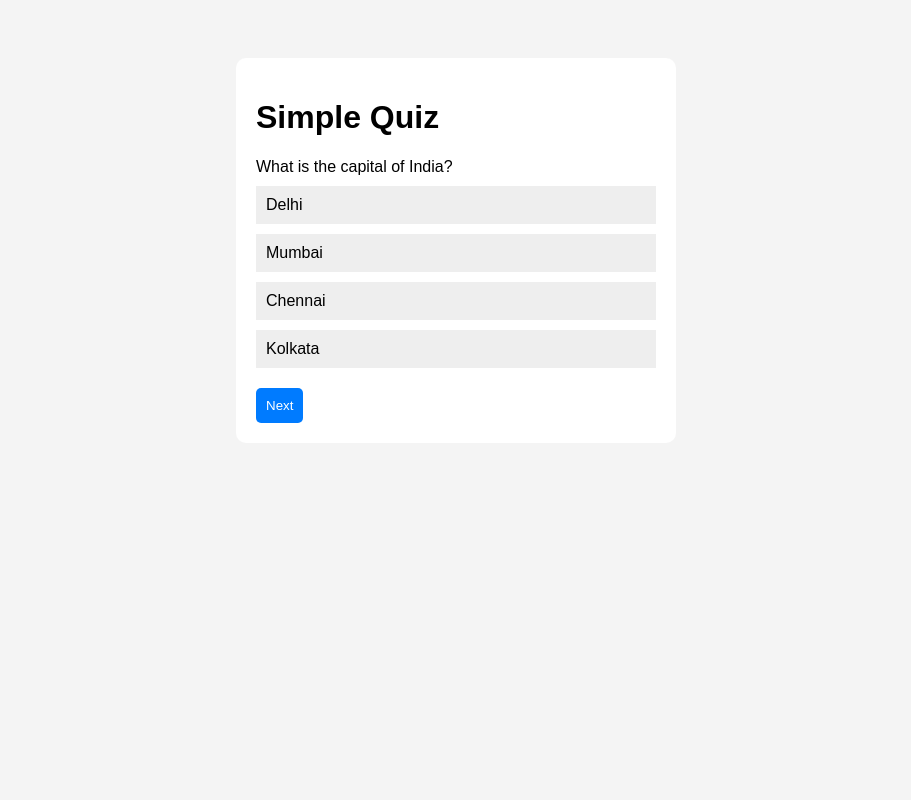
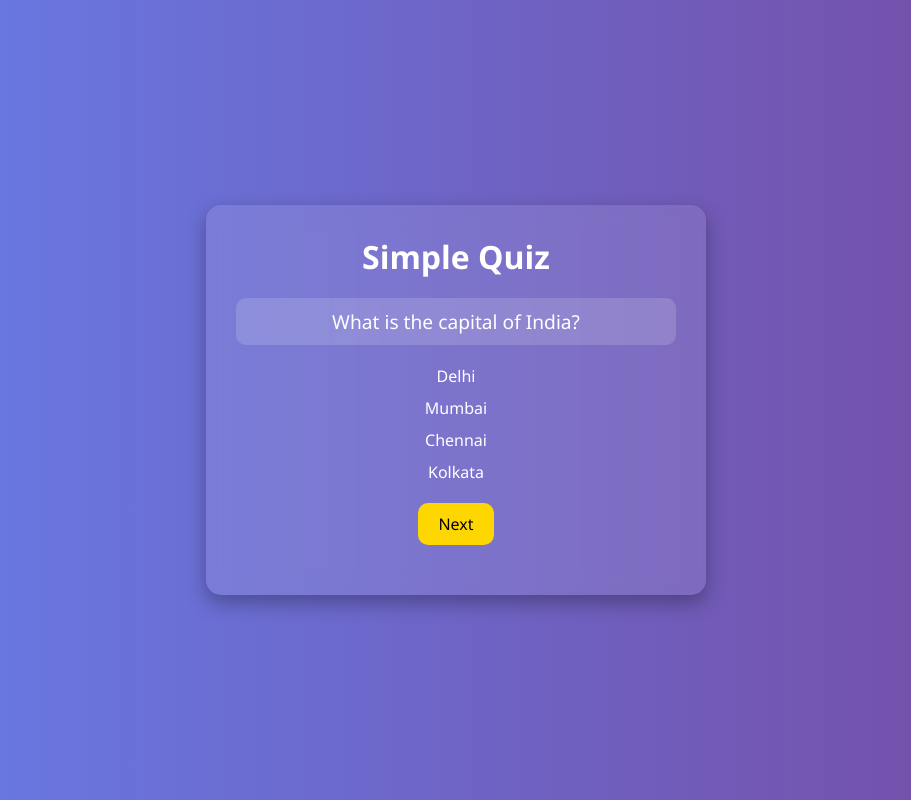
Before and after one commit to Souravian001/quiz-app, a plain HTML site: page index.html in a window 1280 px wide. Shown: the whole page, without its empty margins (184-1095 px from the left). Drawn offline with Linux system fonts and the light colour scheme.

Commit message:
Update style.css

```diff
--- a/style.css
+++ b/style.css
@@ -1,33 +1,89 @@
+/* Reset and Base Styles */
+* {
+  margin: 0;
+  padding: 0;
+  box-sizing: border-box;
+  font-family: 'Segoe UI', Tahoma, Geneva, Verdana, sans-serif;
+}
+
 body {
-  font-family: Arial;
-  background: #f4f4f4;
+  background: linear-gradient(to right, #667eea, #764ba2);
+  color: #fff;
+  height: 100vh;
   display: flex;
+  align-items: center;
   justify-content: center;
-  padding: 50px;
 }
+
+/* Container Box */
 .container {
-  background: white;
-  padding: 20px;
+  background-color: rgba(255, 255, 255, 0.1);
+  padding: 30px;
+  border-radius: 15px;
+  box-shadow: 0 8px 20px rgba(0, 0, 0, 0.3);
+  width: 90%;
+  max-width: 500px;
+  text-align: center;
+  backdrop-filter: blur(10px);
+}
+
+/* Heading */
+.container h1 {
+  font-size: 2rem;
+  margin-bottom: 20px;
+  color: #ffffff;
+}
+
+/* Question Box */
+#questionBox {
+  font-size: 1.2rem;
+  margin-bottom: 20px;
+  padding: 10px;
+  background-color: rgba(255,255,255,0.15);
   border-radius: 10px;
-  width: 400px;
 }
-button {
-  margin-top: 10px;
+
+/* Options */
+#options {
+  display: flex;
+  flex-direction: column;
+  gap: 10px;
+  margin-bottom: 20px;
+}
+
+#options button {
   padding: 10px;
-  background: #007bff;
-  color: white;
+  background-color: #ffffff;
+  color: #333;
   border: none;
-  border-radius: 5px;
-}
-button:hover {
-  background: #0056b3;
-}
-.option {
-  margin: 10px 0;
-  padding: 10px;
-  background: #eee;
+  border-radius: 8px;
+  transition: all 0.3s ease;
   cursor: pointer;
 }
-.option:hover {
-  background: #ddd;
+
+#options button:hover {
+  background-color: #d4c1f2;
+  color: #000;
 }
+
+/* Next Button */
+button[onclick="nextQuestion()"] {
+  padding: 10px 20px;
+  font-size: 1rem;
+  background-color: #ffd700;
+  border: none;
+  border-radius: 10px;
+  cursor: pointer;
+  transition: background 0.3s ease;
+}
+
+button[onclick="nextQuestion()"]:hover {
+  background-color: #ffcc00;
+}
+
+/* Result Box */
+#result {
+  margin-top: 20px;
+  font-size: 1.2rem;
+  font-weight: bold;
+}
```
